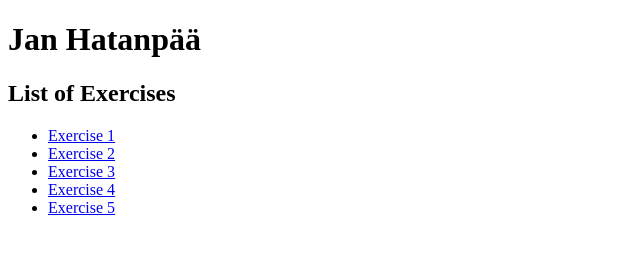
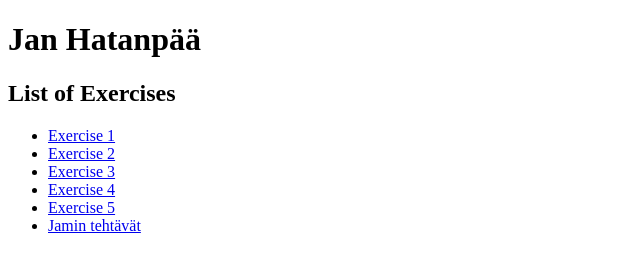
Before and after one commit to janhatanpaa/Website-development, a plain HTML site: page index.html in a window 1280 px wide. Shown: the whole page, without its empty margins (0-640 px from the left). Drawn offline with Linux system fonts and the light colour scheme.

Commit message:
Update index.html

```diff
--- a/index.html
+++ b/index.html
@@ -15,6 +15,7 @@
         <li><a href="exercise3.html">Exercise 3</li>
         <li><a href="exercise4.html">Exercise 4</li>
         <li><a href="exercise5.html">Exercise 5</li>
+        <li><a href="https://jamivih.github.io/jamivihanto123/">Jamin tehtävät</li>
     </ul>
 </body>
 </html>
```
